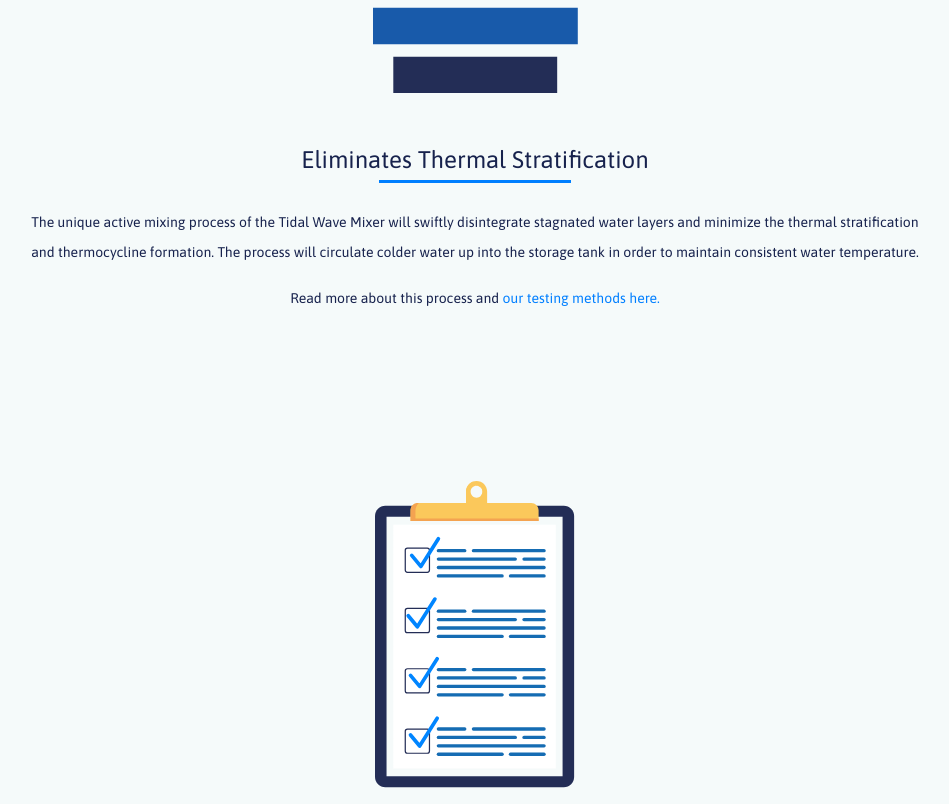
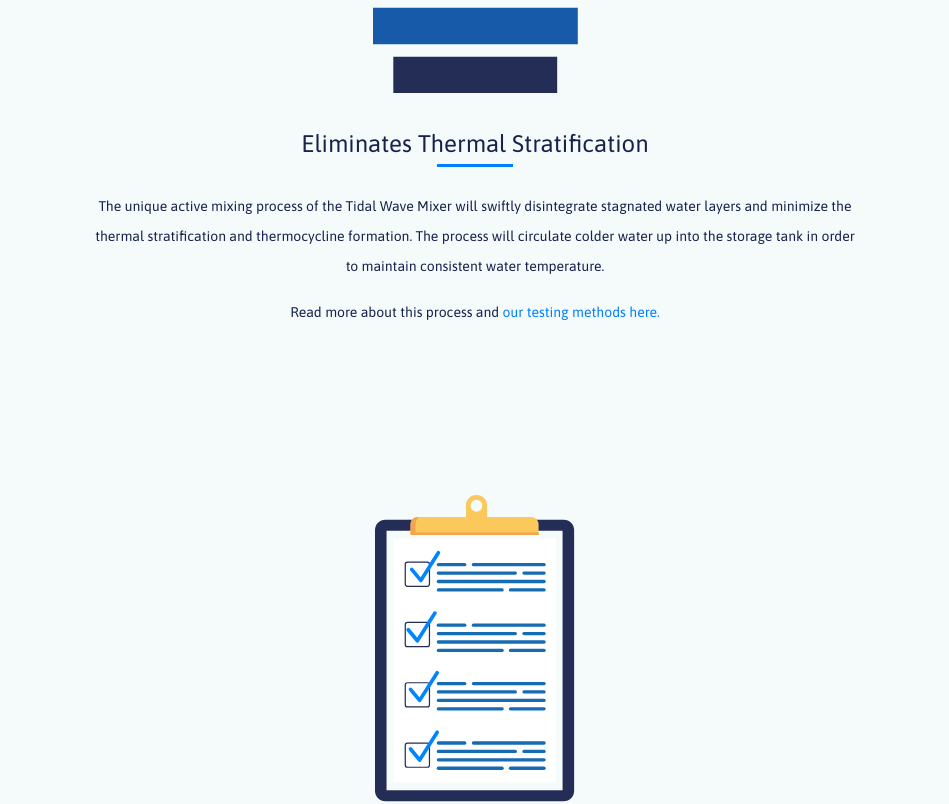
Before and after one commit to mitchHartigan/big-wave, a React (Create React App) app: page /tidalwavemixer in a window 1280 px wide. Shown: the part 1020-1824 px from the top of the page, without its empty margins (165-1114 px from the left). Built offline with nearby package versions, Linux system fonts and the light colour scheme.

Commit message:
refactor: ProductFeature using css grid

```diff
--- a/src/components/Title.js
+++ b/src/components/Title.js
@@ -37,7 +37,9 @@ const Header = styled.h2`
 
   @media (max-width: 1300px) {
     font-size: ${(props) =>
-      props.size === "xl" ? props.theme.text.lg : props.theme.text[props.size]};
+      props.size === "xl" || props.size === "xxl"
+        ? props.theme.text.lg
+        : props.theme.text[props.size]};
   }
 
   @media (max-width: 800px) {
--- a/src/components/product_feature/ProductFeature.js
+++ b/src/components/product_feature/ProductFeature.js
@@ -84,10 +84,6 @@ export class ProductFeature extends React.Component {
     return (
       <VisibilitySensor onChange={this._display}>
         <Container swap={swap}>
-          {swap && (
-            <Description data={description} swap={swap} visible={visible} />
-          )}
-
           <AnimationContainer id="animationContainer" swap={swap}>
             <FadeIn delay="500" visible={visible}>
               <Lottie
@@ -99,9 +95,7 @@ export class ProductFeature extends React.Component {
             </FadeIn>
           </AnimationContainer>
 
-          {!swap && (
-            <Description data={description} swap={swap} visible={visible} />
-          )}
+          <Description data={description} swap={swap} visible={visible} />
         </Container>
       </VisibilitySensor>
     );
@@ -109,28 +103,28 @@ export class ProductFeature extends React.Component {
 }
 
 const Container = styled.div`
-  display: flex;
-  flex-direction: row;
-  width: 100%;
+  display: grid;
+  grid-template-columns: ${(props) =>
+    props.swap ? "16% 35% 11% 25% 13%" : "16% 25% 11% 35% 13%"};
+  grid-template-rows: 100%;
   justify-content: space-between;
   align-items: center;
   box-sizing: border-box;
   padding: 10vh 0vw 10vh 0vw;
 
-  @media (max-width: 1330px) {
+  @media (max-width: 1400px) {
+    display: flex;
     justify-content: center;
-    flex-direction: ${(props) => (props.swap ? "column-reverse" : "column")};
+    flex-direction: column;
   }
 `;
 
 const AnimationContainer = styled.div`
-  margin: ${(props) => (props.swap ? "0vh 17vw 0vh 5vw" : "0vh 5vw 0vh 15vw")};
-  @media (max-width: 1600px) {
-    margin: ${(props) =>
-      props.swap ? "0vh 10em 0vh 5vw" : "0vh 5vw 0vh 15vw"};
-  }
+  grid-column: ${(props) => (props.swap ? "4 / 5" : "2 / 3")};
+  align-self: center;
+  justify-self: ${(props) => (props.swap ? "center" : "center")};
 
-  @media (max-width: 1330px) {
-    margin: 0vh 0vw 2vh 0vw;
+  @media (max-width: 1400px) {
+    margin-bottom: 4vh;
   }
 `;
--- a/src/components/product_feature/_Description.js
+++ b/src/components/product_feature/_Description.js
@@ -48,22 +48,13 @@ export const Description = (props) => {
 };
 
 const Container = styled.div`
-  display: flex;
-  flex-direction: column;
-  align-items: flex-start;
-  justify-content: center;
-  max-width: 34vw;
-  margin: ${(props) => (props.swap ? "0vh 5vw 0vh 15vw" : "0vh 10vw 0vh 5vw")};
-  box-sizing: border-box;
+  grid-column: ${(props) => (props.swap ? "2/3" : "4/5")};
+  grid-row-start: 1;
+  justify-self: center;
+  align-self: center;
 
-  @media (max-width: 1330px) {
-    margin: 4vh 0vw 0vh 0vw;
-    max-width: none;
-    padding: 0vh 15vw 0vh 15vw;
-  }
-
-  @media (max-width: 800px) {
-    padding: 0vh 10vw 0vh 10vw;
+  @media (max-width: 1400px) {
+    max-width: 60%;
   }
 `;
 
@@ -81,7 +72,7 @@ const Subtext = styled.p`
     font-size: ${(props) => props.theme.text.xxs};
   }
 
-  @media (max-width: 1330px) {
+  @media (max-width: 1400px) {
     text-align: center;
     margin-top: 3vh;
   }
@@ -97,7 +88,7 @@ const TextContainer = styled.div`
 `;
 
 const adaptTitleAlignment = () => {
-  let breakpoint = window.matchMedia("(max-width: 1330px)");
+  let breakpoint = window.matchMedia("(max-width: 1400px)");
 
   if (breakpoint.matches) {
     // window is smaller than 1400px.
@@ -108,7 +99,7 @@ const adaptTitleAlignment = () => {
 };
 
 const adaptSpanWidth = () => {
-  let breakpoint = window.matchMedia("(max-width: 1330px)");
+  let breakpoint = window.matchMedia("(max-width: 1100px)");
 
   if (breakpoint.matches) {
     return "15vw";
--- a/src/components/product_feature/_LinkText.js
+++ b/src/components/product_feature/_LinkText.js
@@ -49,6 +49,7 @@ const Link = styled.a`
   font-family: ${(props) => props.theme.font};
   font-size: ${(props) => props.theme.text[props.size]};
   text-decoration: none;
+  -webkit-font-smoothing: antialiased;
 
   @media (max-width: 1400px) {
     font-size: ${(props) => props.theme.text.xxs};
--- a/src/globalStyles.js
+++ b/src/globalStyles.js
@@ -7,6 +7,7 @@ export const globalStyles = {
     md: "22px",
     lg: "28px",
     xl: "40px",
+    xxl: "45px",
   },
   colors: {
     mainBlue: "#007fff",
--- a/src/pages/Tidal Wave Mixer/_header/Header.js
+++ b/src/pages/Tidal Wave Mixer/_header/Header.js
@@ -21,7 +21,7 @@ const Container = styled.div`
   height: 100vh;
   background-color: white;
   display: grid;
-  grid-template-columns: 15% 2fr 10% 2fr 15%;
+  grid-template-columns: 17.5% 25% 10% 42.5% 5%;
   width: 100%;
 
   @media (max-width: 1100px) {
--- a/src/pages/Tidal Wave Mixer/_header/_callToAction.js
+++ b/src/pages/Tidal Wave Mixer/_header/_callToAction.js
@@ -30,7 +30,7 @@ export default class CallToAction extends React.Component {
         <VisibilitySensor onChange={this._display}>
           <Container>
             <FadeIn delay="50" visible={visible}>
-              <Title spanWidth={"15vw"} size={"xl"}>
+              <Title spanWidth={"15vw"} size={"xxl"}>
                 The Tidal Wave Mixer.
               </Title>
             </FadeIn>
--- a/src/pages/Tidal Wave Mixer/index.js
+++ b/src/pages/Tidal Wave Mixer/index.js
@@ -31,10 +31,10 @@ const checklistAnimationSizes = {
 };
 
 const mixerAnimationSizes = {
-  xl: 450,
-  lg: 400,
-  md: 350,
-  sm: 300,
+  xl: 400,
+  lg: 350,
+  md: 300,
+  sm: 250,
 };
 
 const feature1 = {
```
Also changed, not shown: public/twm_header_lg.png.
